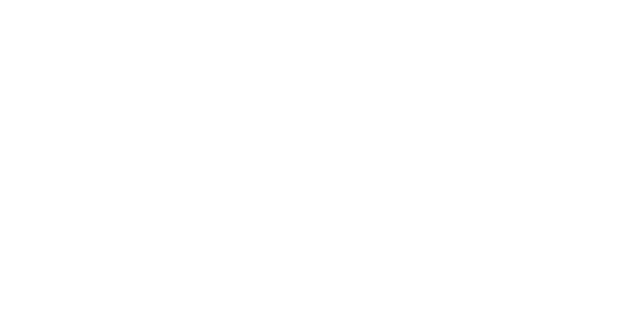
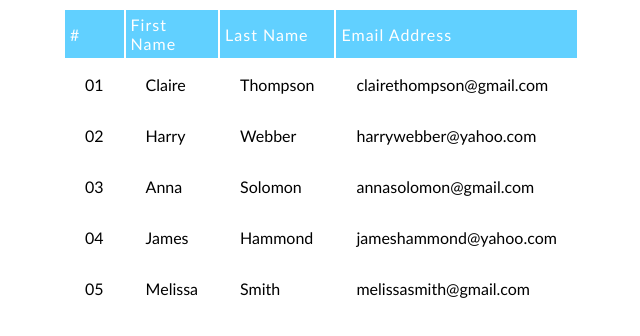
Before and after one commit to Nathier-Manuel/HTML-Tables, a plain HTML site: page index.html in a window 1280 px wide. Shown: the whole page, without its empty margins (319-959 px from the left). Drawn offline with Linux system fonts and the light colour scheme.

Commit message:
Added content and basic styling

```diff
--- a/index.html
+++ b/index.html
@@ -11,39 +11,39 @@
 <body>
     <!-- Table setup -->
     <table>
-        <th></th>
-        <th></th>
-        <th></th>
-        <th></th>
+        <th>#</th>
+        <th>First Name</th>
+        <th>Last Name</th>
+        <th>Email Address</th>
         <tr>
-            <td></td>
-            <td></td>
-            <td></td>
-            <td></td>
+            <td>01</td>
+            <td>Claire</td>
+            <td>Thompson</td>
+            <td>clairethompson@gmail.com</td>
         </tr>
         <tr>
-            <td></td>
-            <td></td>
-            <td></td>
-            <td></td>
+            <td>02</td>
+            <td>Harry</td>
+            <td>Webber</td>
+            <td>harrywebber@yahoo.com</td>
         </tr>
         <tr>
-            <td></td>
-            <td></td>
-            <td></td>
-            <td></td>
+            <td>03</td>
+            <td>Anna</td>
+            <td>Solomon</td>
+            <td>annasolomon@gmail.com</td>
         </tr>
         <tr>
-            <td></td>
-            <td></td>
-            <td></td>
-            <td></td>
+            <td>04</td>
+            <td>James</td>
+            <td>Hammond</td>
+            <td>jameshammond@yahoo.com</td>
         </tr>
         <tr>
-            <td></td>
-            <td></td>
-            <td></td>
-            <td></td>
+            <td>05</td>
+            <td>Melissa</td>
+            <td>Smith</td>
+            <td>melissasmith@gmail.com</td>
         </tr>
     </table>
 </body>
--- a/style.css
+++ b/style.css
@@ -0,0 +1,23 @@
+table {
+    height: 100px;
+    width: 200px;
+    margin: auto auto;
+}
+
+th {
+    background-color: rgb(97, 208, 255);
+    color: rgb(254, 254, 254);
+    letter-spacing: 1px;
+    font-weight: 200;
+    text-transform: capitalize;
+    padding: 5px 5px;
+}
+
+th, td {
+    text-align: left;
+    font-family: 'Gill Sans', 'Gill Sans MT', Calibri, 'Trebuchet MS', sans-serif;
+}
+
+td {
+    padding: 15px 20px;
+}
```
